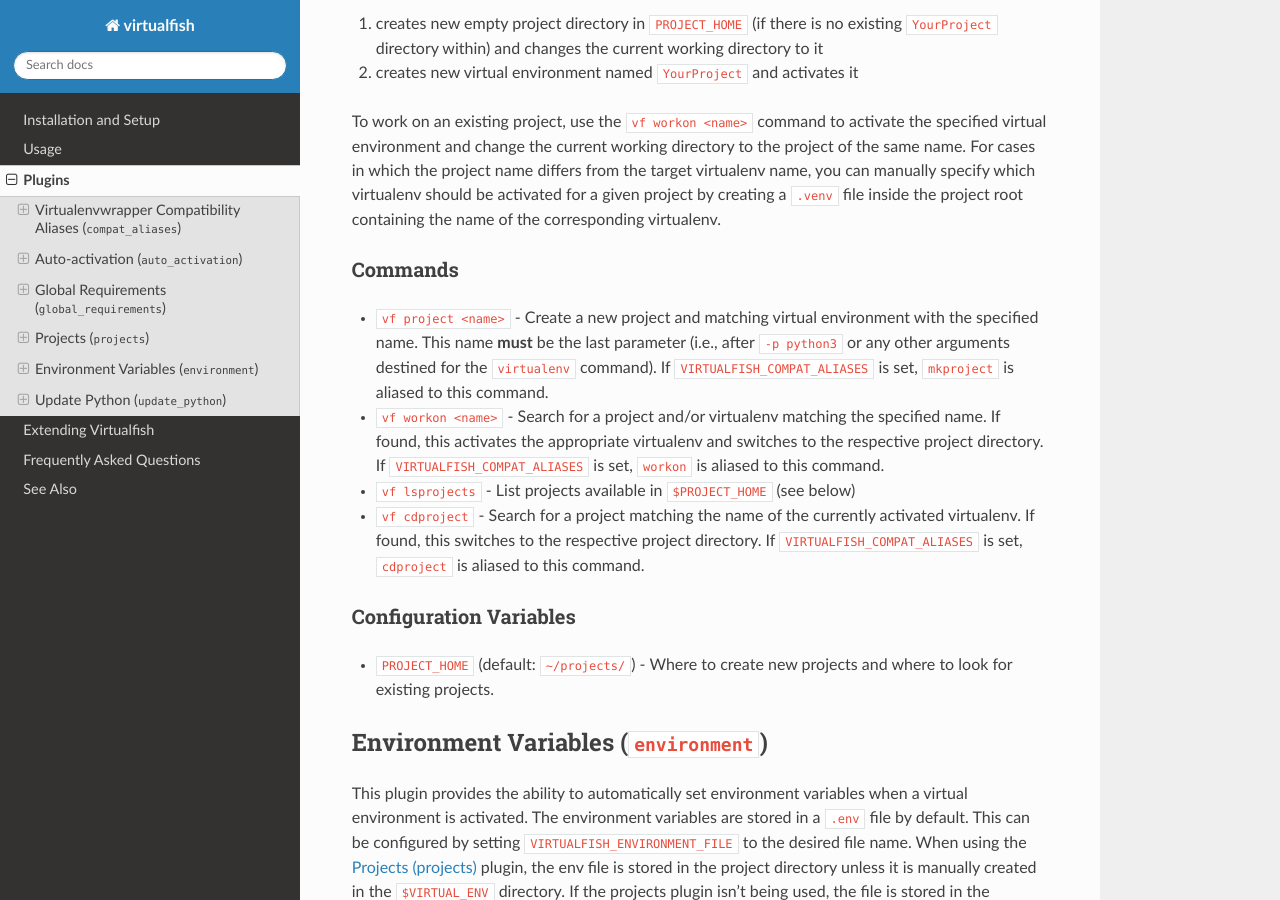
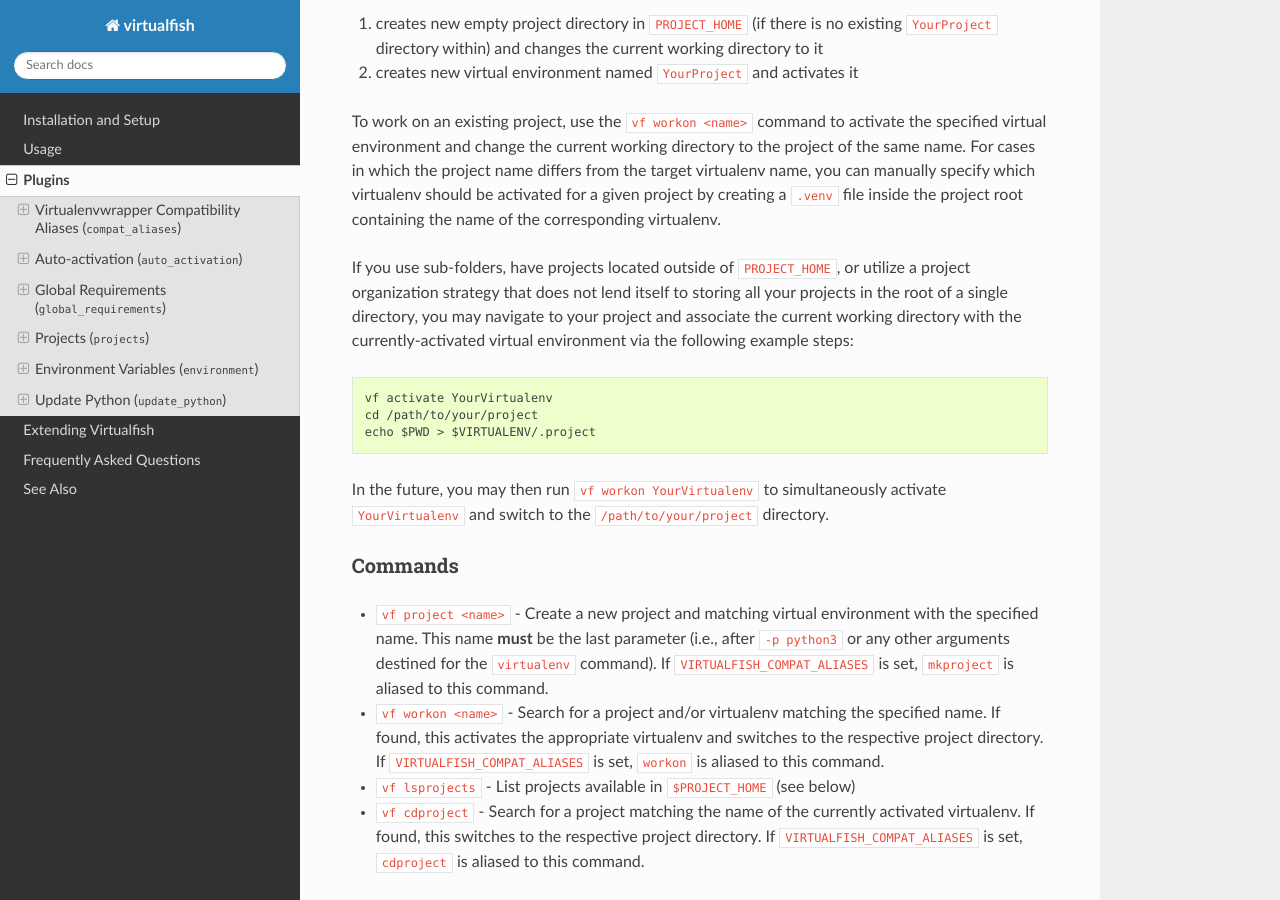
Before and after one commit to justinmayer/virtualfish, a Sphinx documentation site: the page built from docs/plugins.rst, in a window 1280 px wide and 900 px high, scrolled down 2127 px. Built offline with Sphinx 7.4.7 and the Read the Docs theme 2.0.0, drawn with Linux system fonts in a browser that asks for light colours; the version number could not be read and is left out.

Commit message:
Document how to create .project files

```diff
--- a/docs/plugins.rst
+++ b/docs/plugins.rst
@@ -113,6 +113,20 @@
 activated for a given project by creating a ``.venv`` file inside the project
 root containing the name of the corresponding virtualenv.
 
+If you use sub-folders, have projects located outside of ``PROJECT_HOME``, or
+utilize a project organization strategy that does not lend itself to storing
+all your projects in the root of a single directory, you may navigate to your
+project and associate the current working directory with the currently-activated
+virtual environment via the following example steps::
+
+   vf activate YourVirtualenv
+   cd /path/to/your/project
+   echo $PWD > $VIRTUALENV/.project
+
+In the future, you may then run ``vf workon YourVirtualenv`` to simultaneously
+activate ``YourVirtualenv`` and switch to the ``/path/to/your/project``
+directory.
+
 Commands
 ........
 
```
